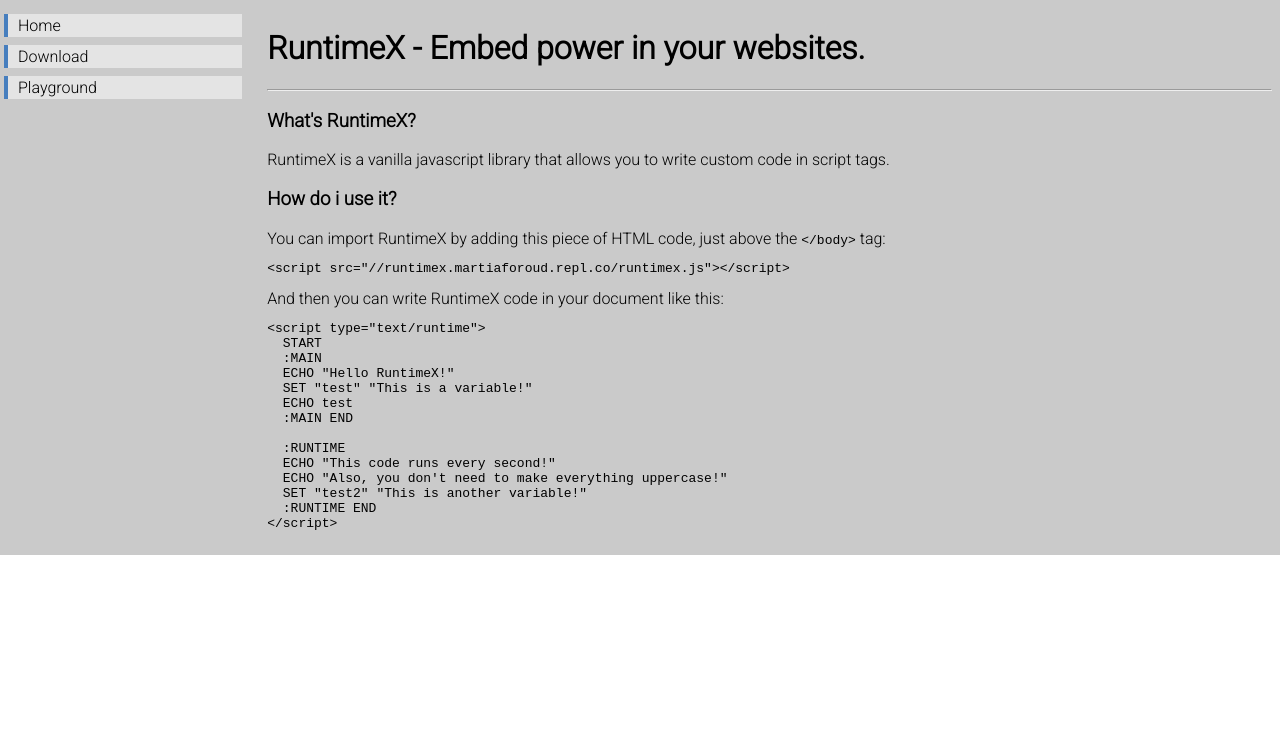
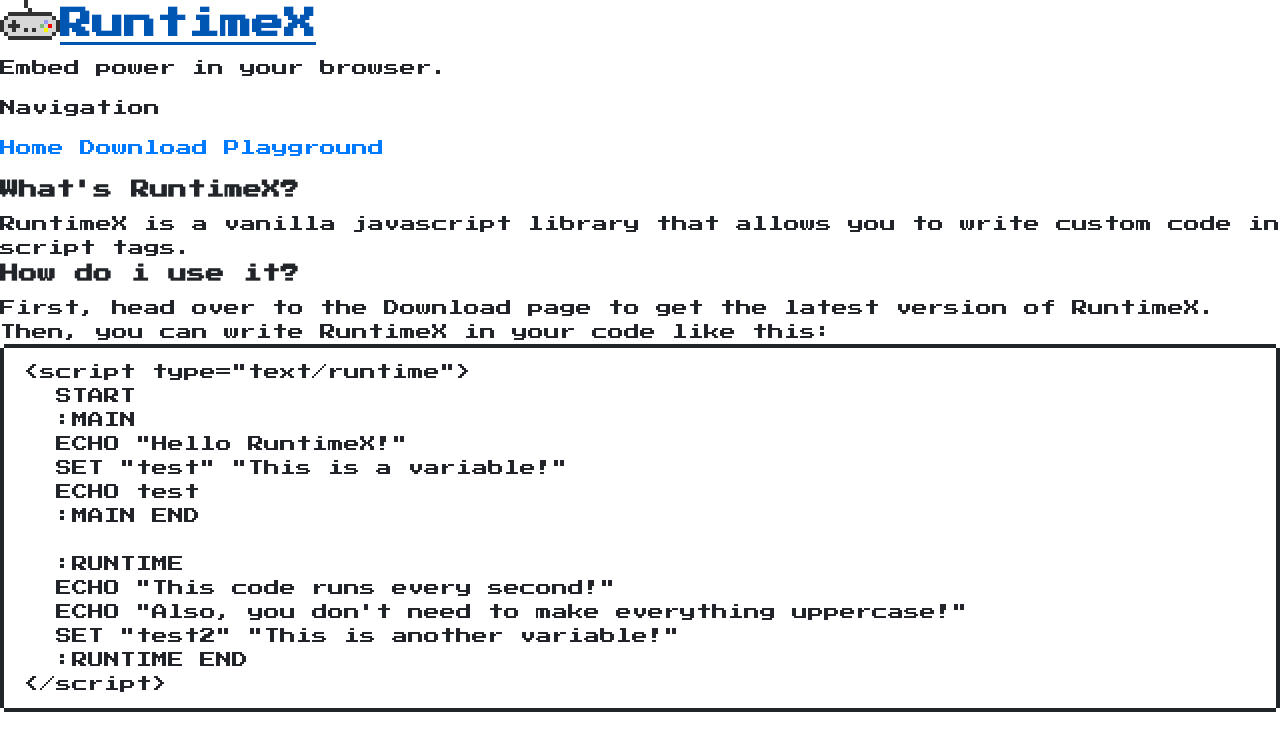
Before and after one commit to MinecraftPublisher/RuntimeX, a plain HTML site: page index.html in a window 1280 px wide. Drawn offline with nearby package versions, Linux system fonts and the light colour scheme.

Commit message:
Moved the HTML files into folders and updated the CSS to style with NES.css, and made progress at runtimex.js

```diff
--- a/index.html
+++ b/index.html
@@ -4,32 +4,43 @@
 <head>
 	<meta charset="utf-8">
 	<meta name="viewport" content="width=device-width">
+	<link href="https://fonts.googleapis.com/css?family=Press+Start+2P" rel="stylesheet">
 	<title>RuntimeX</title>
-	<link rel="stylesheet" href="/style.css">
-	<script src="//runtimex.martiaforoud.repl.co/runtimex.js">
+	<link href="https://unpkg.com/nes.css@latest/css/nes.min.css" rel="stylesheet" />
+	<link href="/style.css" rel="stylesheet">
+<script src="//runtimex.martiaforoud.repl.co/runtimex.js">
 
 	</script>
 </head>
 
-<body>
-	<div class="article">
-		<ul class="navbar">
-			<a href="/"><li class="navbar-content">Home</li></a>
-			<a href="/download.html"><li class="navbar-content">Download</li></a>
-			<a href="/playground.html"><li class="navbar-content">Playground</li></a>
-		</ul>
+<body id="nescss">
+	<header :class="{ sticky: scrollPos > 50 }">
+		<div class="container">
+			<div class="nav-brand">
+				<a href="https://runtimex.martiaforoud.repl.co/">
+					<h1><i class="snes-jp-logo brand-logo"></i>RuntimeX</h1>
+            </a>
+            <p>Embed power in your browser.</p>
+          </div>
 
+          <div class="social-buttons">
+            <p>Navigation</p>
+            <div class="share">
+              <a href="/">Home</a>
+              <a href="/download">Download</a>
+              <a href="/playground">Playground</a>
+            </div>
+          </div>
+        </div>
+      </header>
+	<div class="container">
 		<div class="main">
-			<h1>RuntimeX - Embed power in your websites.</h1>
-			<hr>
 			<p>
 				<h3>What's RuntimeX?</h3>
 				RuntimeX is a vanilla javascript library that allows you to write custom code in script tags.
 				<h3>How do i use it?</h3>
-				You can import RuntimeX by adding this piece of HTML code, just above the <code>&lt;/body></code> tag:
-      <pre><code>&lt;script src="//runtimex.martiaforoud.repl.co/runtimex.js">&lt;/script></code></pre>
-      And then you can write RuntimeX code in your document like this:
-      <pre><code>&lt;script type="text/runtime">
+				First, head over to the Download page to get the latest version of RuntimeX. Then, you can write RuntimeX in your code like this:
+				<pre class="nes-textarea"><code>&lt;script type="text/runtime">
   START
   :MAIN
   ECHO "Hello RuntimeX!"
@@ -43,8 +54,21 @@
   SET "test2" "This is another variable!"
   :RUNTIME END
 &lt;/script></code></pre>
-    </p>
-  </div>
-</div>
-</body>
+				</p>
+			</div>
+		</div>
+		<style>
+
+			pre, code {
+				width: 100%;
+				white-space: pre-wrap;
+			}
+
+			.container {
+				width: 100%;
+				height: 100%;
+			}
+
+		</style>
+	</body>
 </html>
--- a/style.css
+++ /dev/null
@@ -1,61 +0,0 @@
-@import url('https://fonts.googleapis.com/css2?family=Roboto:wght@300&display=swap');
-
-body {
-	margin: 0;
-	min-height: 100%;
-	font-family: 'Roboto', sans-serif;
-	display: flex;
-}
-
-/* Write article code here */
-.article {
-	margin-top: 0;
-	background: rgb(202, 202, 202);
-	display: flex;
-	width: 100%;
-	min-height: 100%;
-	height: 100%;
-	margin-left: 10;
-	margin-right: 10;
-}
-
-/* Check threads */
-.navbar {
-	margin-top: 10px;
-	min-height: 100%;
-	flex: 20%;
-	background: rgb(202, 202, 202);
-	padding: 4px;
-	display: flex;
-	flex-direction: column;
-	list-style: none;
-}
-
-.navbar .navbar-content {
-	margin-bottom: 8px;
-	display: inline-block;
-	padding: 2px 10px;
-	border-left: 4px solid rgb(70, 126, 190);
-	background: rgba(255, 255, 255, .5);
-	cursor: pointer;
-}
-
-.navbar .navbar-content:hover {
-	background: rgba(255, 255, 255, .1);
-}
-
-a .navbar-content {
-	min-width: 85%;
-	color: black;
-	text-decoration: none;
-}
-
-a:hover .navbar-content {
-	color: gray;
-}
-
-.main {
-	min-height: 100%;
-	flex: 80%;
-	padding: 8px;
-}
```
Also changed, not shown: download.html (deleted, +0 -24 lines), download/index.html (added, +79 -0 lines), playground.html (deleted, +0 -27 lines), playground/index.html (added, +69 -0 lines), runtimex.js (+11 -5 lines).
